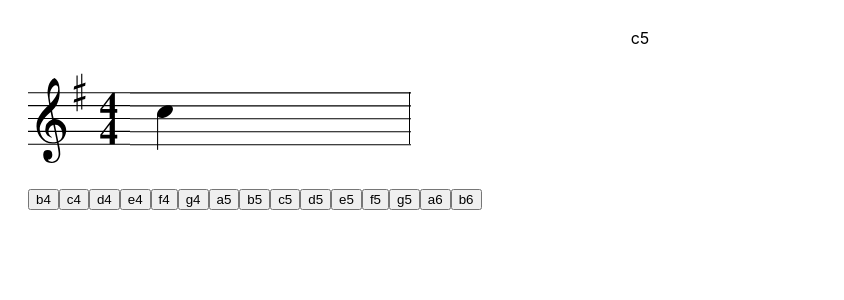
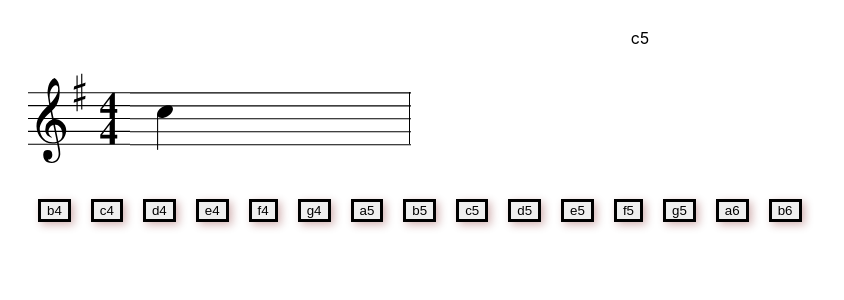
Before and after one commit to dsanderson90/notereader, a React (Create React App) app: page / in a window 1280 px wide. Shown: the top 300 px of the page, without its empty margins (0-844 px from the left). Built offline with nearby package versions, Linux system fonts and the light colour scheme.

Commit message:
removed unnecessary boiler plate and fixed css

```diff
--- a/src/App.js
+++ b/src/App.js
@@ -1,4 +1,4 @@
-import React, { useState, useEffect } from 'react'
+import React from 'react'
 import './App.css';
 import NoteReader from './components/NoteReader';
 function App() {
--- a/src/index.css
+++ b/src/index.css
@@ -13,7 +13,7 @@ h1 {
   max-height: 100vh;
 
 }
-.container button{
+.container input{
   margin: 10px;
   border: 3px solid #000;
   box-shadow: 3px 3px 8px 0px rgba(114, 11, 11, 0.3);
```
